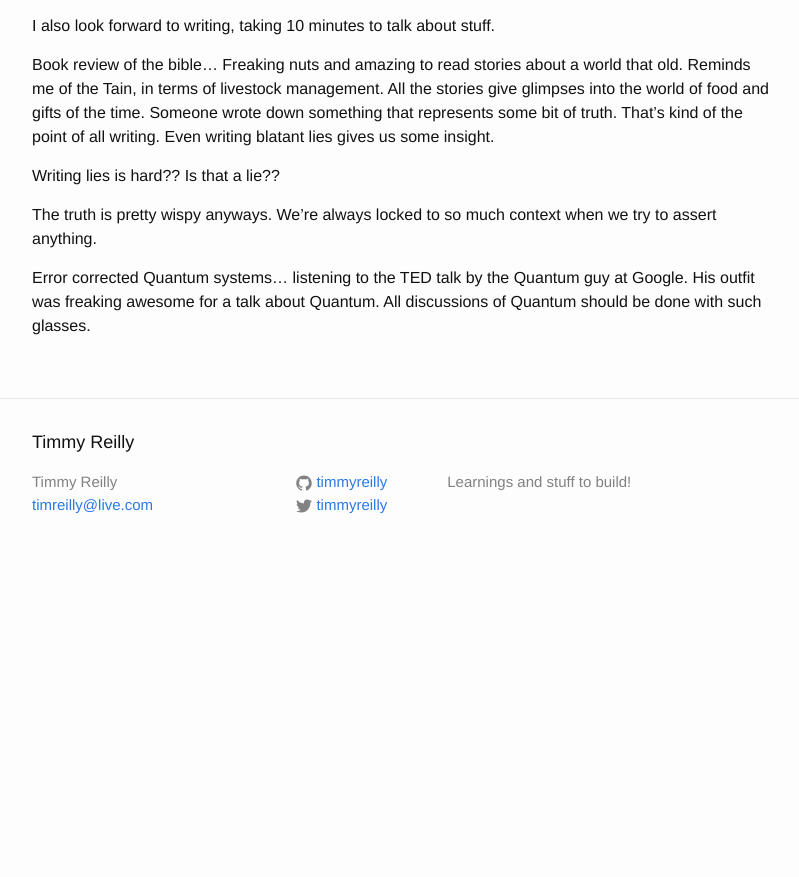
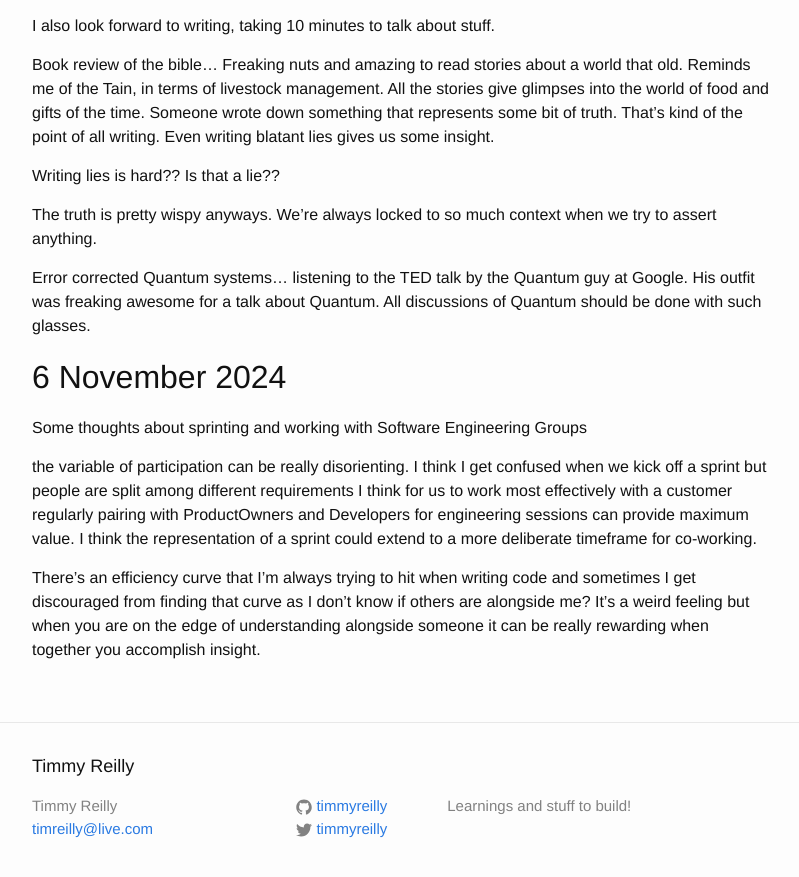
Before and after one commit to timmyreilly/timmyreilly.github.io, a Jekyll site: the page built from _posts/2024-09-26-wednesday-takeaway.md, in a window 1280 px wide and 900 px high, scrolled down 2127 px. Shown: the top 877 px of the window, without its empty margins (238-1037 px from the left). Built offline with Jekyll 4.4.1, drawn with Linux system fonts in a browser that asks for light colours; before the commit the page ends 2703 px from its top, so only the background shows below that.

Commit message:
more takeaways

```diff
--- a/_posts/2024-09-26-wednesday-takeaway.md
+++ b/_posts/2024-09-26-wednesday-takeaway.md
@@ -73,3 +73,11 @@ Writing lies is hard?? Is that a lie??
 The truth is pretty wispy anyways. We're always locked to so much context when we try to assert anything.
 
 Error corrected Quantum systems... listening to the TED talk by the Quantum guy at Google. His outfit was freaking awesome for a talk about Quantum. All discussions of Quantum should be done with such glasses.
+
+## 6 November 2024
+
+Some thoughts about sprinting and working with Software Engineering Groups
+
+the variable of participation can be really disorienting. I think I get confused when we kick off a sprint but people are split among different requirements I think for us to work most effectively with a customer regularly pairing with ProductOwners and Developers for engineering sessions can provide maximum value. I think the representation of a sprint could extend to a more deliberate timeframe for co-working.
+
+There's an efficiency curve that I'm always trying to hit when writing code and sometimes I get discouraged from finding that curve as I don't know if others are alongside me? It's a weird feeling but when you are on the edge of understanding alongside someone it can be really rewarding when together you accomplish insight.
```
Also changed, not shown: _posts/2024-12-02-saturday-takeaway-november.md (added, +14 -0 lines).
